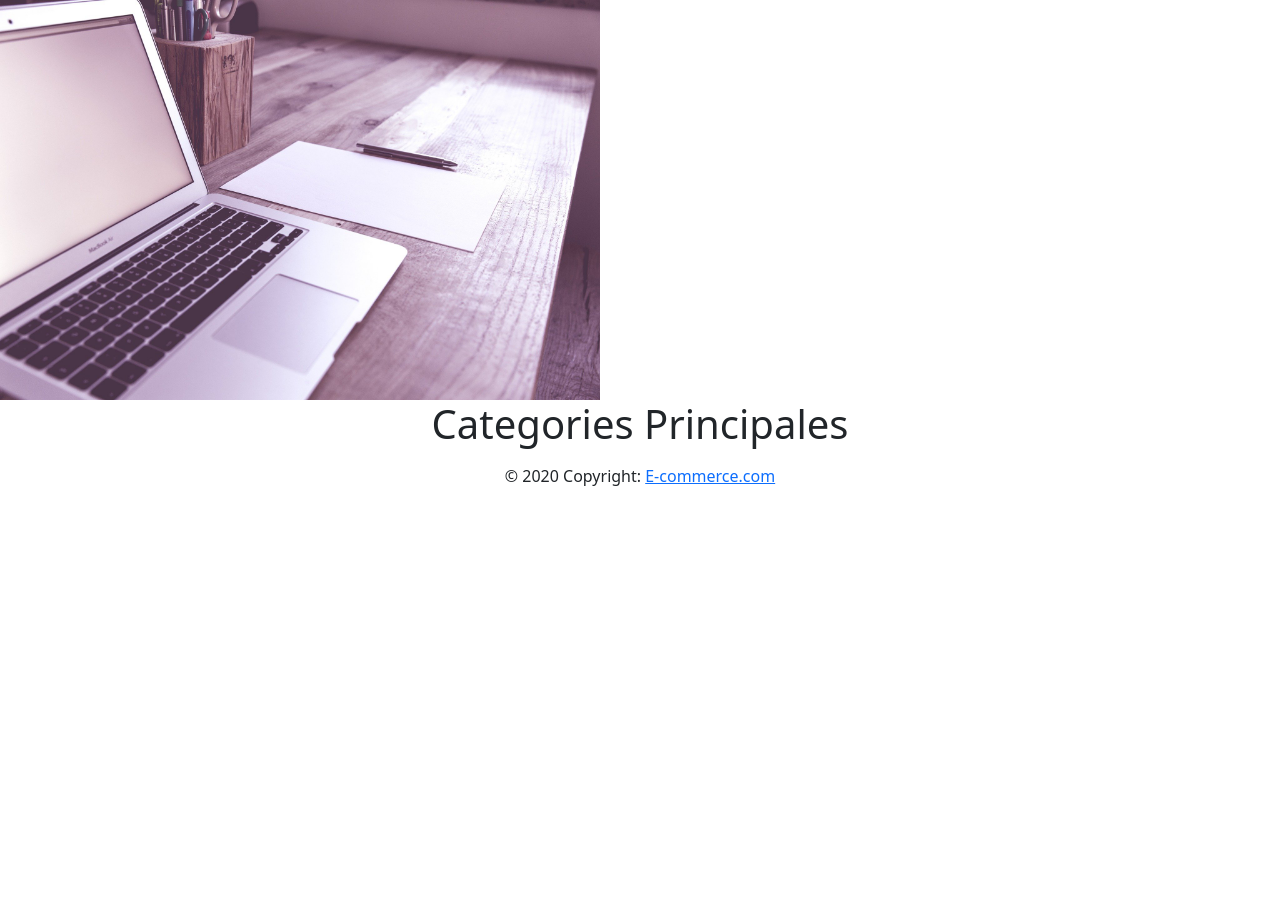
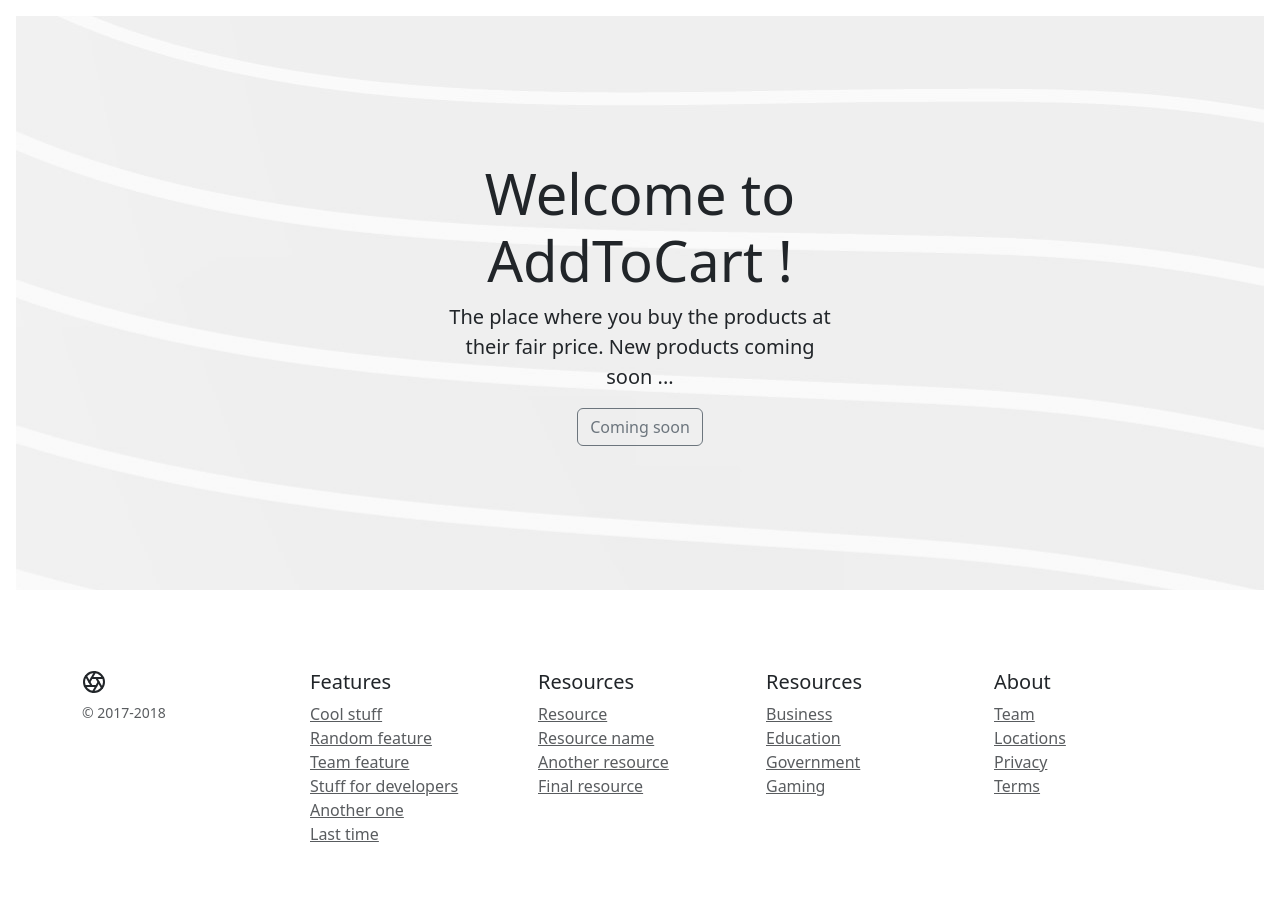
Before and after one commit to B3n-J1/addToCard, a Symfony app: template templates/main/index.html.twig in a window 1280 px wide. Shown: the part 56-966 px from the top of the page. Before the commit the page ends 542 px from the top, so only its background shows below. Run offline with Twig, Linux system fonts and the light colour scheme; the template is opened without the code that fills it, so the values that code supplies are empty; some libraries are stand-ins or nearby versions.

Commit message:
:art: HomePage

```diff
--- a/templates/_partials/_footer.html.twig
+++ b/templates/_partials/_footer.html.twig
@@ -1,10 +1,46 @@
-<footer class=" elegant-color ">
- <!-- Grid container -->
-  <!-- Copyright -->
-  <div class="text-center">
-    © 2020 Copyright:
-    <a href="https://e-commerce.com/">E-commerce.com</a>
-  </div>
-
-  <!-- Copyright -->
-</footer>
+<footer class="container py-5">
+      <div class="row">
+        <div class="col-12 col-md">
+          <svg xmlns="http://www.w3.org/2000/svg" width="24" height="24" viewBox="0 0 24 24" fill="none" stroke="currentColor" stroke-width="2" stroke-linecap="round" stroke-linejoin="round" class="d-block mb-2"><circle cx="12" cy="12" r="10"></circle><line x1="14.31" y1="8" x2="20.05" y2="17.94"></line><line x1="9.69" y1="8" x2="21.17" y2="8"></line><line x1="7.38" y1="12" x2="13.12" y2="2.06"></line><line x1="9.69" y1="16" x2="3.95" y2="6.06"></line><line x1="14.31" y1="16" x2="2.83" y2="16"></line><line x1="16.62" y1="12" x2="10.88" y2="21.94"></line></svg>
+          <small class="d-block mb-3 text-muted">&copy; 2017-2018</small>
+        </div>
+        <div class="col-6 col-md">
+          <h5>Features</h5>
+          <ul class="list-unstyled text-small">
+            <li><a class="text-muted" href="#">Cool stuff</a></li>
+            <li><a class="text-muted" href="#">Random feature</a></li>
+            <li><a class="text-muted" href="#">Team feature</a></li>
+            <li><a class="text-muted" href="#">Stuff for developers</a></li>
+            <li><a class="text-muted" href="#">Another one</a></li>
+            <li><a class="text-muted" href="#">Last time</a></li>
+          </ul>
+        </div>
+        <div class="col-6 col-md">
+          <h5>Resources</h5>
+          <ul class="list-unstyled text-small">
+            <li><a class="text-muted" href="#">Resource</a></li>
+            <li><a class="text-muted" href="#">Resource name</a></li>
+            <li><a class="text-muted" href="#">Another resource</a></li>
+            <li><a class="text-muted" href="#">Final resource</a></li>
+          </ul>
+        </div>
+        <div class="col-6 col-md">
+          <h5>Resources</h5>
+          <ul class="list-unstyled text-small">
+            <li><a class="text-muted" href="#">Business</a></li>
+            <li><a class="text-muted" href="#">Education</a></li>
+            <li><a class="text-muted" href="#">Government</a></li>
+            <li><a class="text-muted" href="#">Gaming</a></li>
+          </ul>
+        </div>
+        <div class="col-6 col-md">
+          <h5>About</h5>
+          <ul class="list-unstyled text-small">
+            <li><a class="text-muted" href="#">Team</a></li>
+            <li><a class="text-muted" href="#">Locations</a></li>
+            <li><a class="text-muted" href="#">Privacy</a></li>
+            <li><a class="text-muted" href="#">Terms</a></li>
+          </ul>
+        </div>
+      </div>
+    </footer>
--- a/templates/_partials/_nav.html.twig
+++ b/templates/_partials/_nav.html.twig
@@ -21,9 +21,6 @@
               </ul>
             </li>
           {% endif %}
-          {# <li class="nav-item">
-          <a class="nav-link disabled">Disabled</a>
-          </li> #}
       </ul>
       <ul class="navbar-nav mb-2 mb-lg-0">
       {% if app.user %}
@@ -65,4 +62,4 @@
     </div>
   </div>
 </nav>
-<img src="{{asset('assets/images/ecrans.jpg')}}" style="width: -moz-available; height: 50vh" class="img-fluid" alt="...">
+{# <img src="{{asset('assets/images/ecrans.jpg')}}" style="width: -moz-available; height: 50vh" class="img-fluid" alt="..."> #}
--- a/templates/base.html.twig
+++ b/templates/base.html.twig
@@ -8,9 +8,9 @@
 
         {# StyleSheets Files#}
         <link rel="stylesheet" href="{{ asset('assets/css/bootstrap.min.css')}}">
+         <link rel="stylesheet" href="{{ asset('assets/css/styles.scss')}}">
         {% block stylesheets %}
         {% endblock %}
-         <link rel="stylesheet" href="{{ asset('assets/css/styles.scss')}}">
 
 
         {# JS Files#}
@@ -23,7 +23,7 @@
         {{ include('_partials/_nav.html.twig') }}
       </header>
 
-      <main class="container-fluid px-0">
+
 
         {% if app.user and app.user.isVerified == false %}
           <div class="col-6 mx-auto mt-1 alert alert-warning alert-dismissible" role="alert">
@@ -37,7 +37,7 @@
         {% block body %}
           {{ include('_partials/_flash.html.twig') }}
         {% endblock %}
-      </main>
+
       <footer>
         {{ include('_partials/_footer.html.twig') }}
       </footer>
--- a/templates/main/index.html.twig
+++ b/templates/main/index.html.twig
@@ -1,14 +1,45 @@
 {% extends 'base.html.twig' %}
 
 {% block body %}
-  <div class="card px-0" style="border: none;">
-      <div class="d-flex flex-row justify-content-center">
-        <h1>Categories Principales</h1>
+  <div class="position-relative overflow-hidden p-3 p-md-5 m-md-3 text-center" style="background-image: url('/assets/images/main.jpg');">
+    <div class="col-md-5 p-lg-5 mx-auto my-5" >
+      <h1 class="display-4 font-weight-normal">Welcome to AddToCart !</h1>
+      <p class="lead font-weight-normal">The place where you buy the products at their fair price. New products coming soon ...</p>
+      <a class="btn btn-outline-secondary" href="#">Coming soon</a>
     </div>
-        <section class="row justify-content-center mt-2">
+  </div>
+  <div class="d-md-flex flex-md-equal w-100 my-md-3 pl-md-3">
+        {% set status = false %}
         {% for category in categories %}
           {% if category.parent == null %}
-              <div class="col-6 text-center px-4 my-2">
+            {% if status == false %}
+              <div class="bg-dark w-100 mr-md-3 pt-3 px-3 pt-md-5 px-md-5 text-center text-white overflow-hidden">
+                <div class="my-3 py-3">
+                  <h2 class="display-5">{{category.name}}</h2>
+                </div>
+                  <a href="{{ path('categories_list', {slug: category.slug})}}">
+                <div class=" box-shadow mx-auto" style="width: 80%; height: 300px; border-radius: 21px 21px 0 0;background-image:url('{{ asset('assets/images/') ~ category.slug ~'.jpg'}}')"></div>
+                  </a>
+              </div>
+              {% set status = true %}
+            {% elseif status == true %}
+              <div class="bg-light w-100 mr-md-3 pt-3 px-3 pt-md-5 px-md-5 text-center overflow-hidden">
+                <div class="my-3 py-3">
+                  <h2 class="display-5">{{category.name}}</h2>
+                </div>
+                  <a href="{{ path('categories_list', {slug: category.slug})}}">
+                <div class=" box-shadow mx-auto" style="width: 80%; height: 300px; border-radius: 21px 21px 0 0;background-image:url('{{ asset('assets/images/') ~ category.slug ~'.jpg'}}')"></div>
+                  </a>
+              </div>
+              {% set status = false %}
+            {% endif %}
+          {% endif %}
+        {% endfor %}
+    </div>
+
+  {# {% for category in categories %}
+    {% if category.parent == null %} #}
+      {#<div class="col-6 text-center px-4 my-2">
           <div class="card" style="width: -moz-available ;">
           <img src="{{ asset('assets/images/') ~ category.slug ~'.jpg'}}" style="height:10vh" class="card-img"  alt="Categories"/>
           <div class="position-absolute " style="top: 50%; left: 50%; transform: translate(-50%, -50%);">
@@ -16,7 +47,7 @@
             {{ category.name }}</a></div>
           </div>
         </div>
-                {# <div class="col-4 h-25 text-center px-4 my-4">
+          <div class="col-4 h-25 text-center px-4 my-4">
                 <h5 class="card-title">{{category.name}}</h5>
         </div> #}
         {# <div class="col-12 text-center my-2 card bg-dark text-white text-uppercase">
@@ -31,8 +62,7 @@
             {{ category.name }}</a></div>
           </div>
         </div> #}
-              {% endif %}
-            {% endfor %}
-        </section>
-    </div>
+
+      {# {% endif %}
+    {% endfor %} #}
 {% endblock %}
```
Also changed, not shown: public/assets/css/styles.css, public/assets/images/ecrans.jpg (deleted), public/assets/images/informatique.jpg, public/assets/images/main.jpg (added), public/assets/images/mode.jpg, public/assets/images/video_game.jpg (added). Lines whose indentation alone changed are shown as unchanged.
